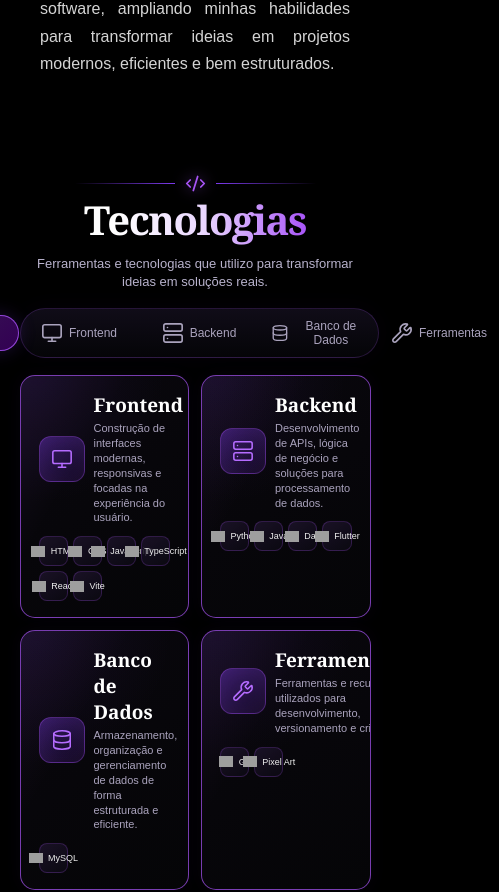
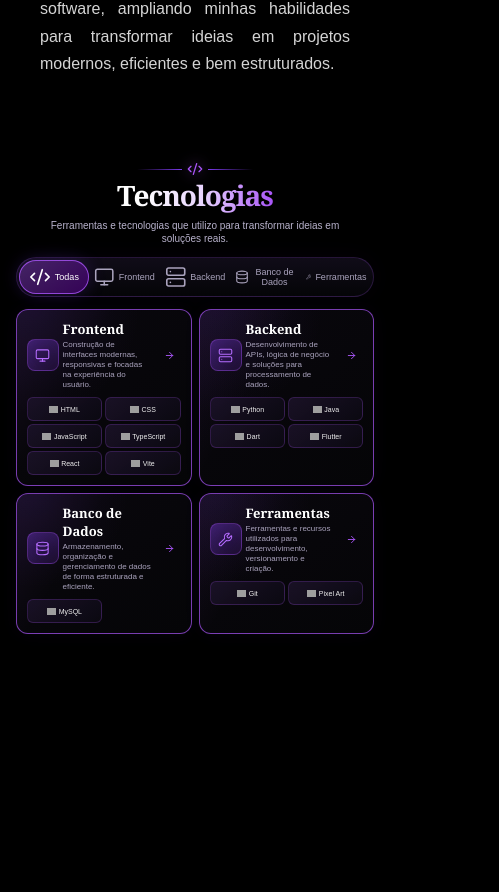
Before and after one commit to samarasales78/dev-portfolio, a React (Vite) app: page / in a window 390 px wide. Shown: the part 1356-2248 px from the top of the page, 499 px wide, since content can reach past the window. Built offline with nearby package versions, Linux system fonts and the light colour scheme; grey boxes are pictures that could not be loaded.

Commit message:
fix responsive technology section sizing

```diff
--- a/src/pages/Tech.css
+++ b/src/pages/Tech.css
@@ -439,3 +439,551 @@
 .details-technologies {
   margin-top: 0;
 }
+
+@media (max-width: 900px) {
+  .tech-section {
+    padding: 32px 4% 36px;
+  }
+
+  .tech-heading h2 {
+    font-size: 2.2rem;
+  }
+
+  .tech-heading p {
+    max-width: 520px;
+    font-size: 12px;
+  }
+
+  .tech-tabs {
+    max-width: 100%;
+  }
+
+  .tech-tab {
+    min-width: 105px;
+    padding: 7px 10px;
+    font-size: 11px;
+  }
+
+  .category-grid {
+    gap: 10px;
+  }
+
+  .category-card {
+    min-height: 165px;
+    padding: 14px;
+  }
+
+  .category-card-header {
+    grid-template-columns: 40px 1fr auto;
+    gap: 9px;
+  }
+
+  .category-icon {
+    width: 40px;
+    height: 40px;
+  }
+
+  .category-icon svg {
+    width: 20px;
+    height: 20px;
+  }
+
+  .category-card-content h3 {
+    font-size: 17px;
+  }
+
+  .category-card-content p {
+    font-size: 10px;
+  }
+
+  .technology-list {
+    gap: 4px;
+  }
+
+  .technology-badge {
+    height: 28px;
+    padding: 4px;
+    font-size: 8px;
+  }
+
+  .technology-badge-icon {
+    width: 13px;
+    height: 13px;
+  }
+
+  .technology-badge-icon img {
+    width: 12px;
+    height: 12px;
+  }
+
+  .category-arrow-button {
+    width: 30px;
+    height: 30px;
+  }
+
+  .category-arrow {
+    width: 14px;
+    height: 14px;
+  }
+
+  .category-details {
+    padding: 20px;
+  }
+
+  .details-icon {
+    width: 52px;
+    height: 52px;
+  }
+
+  .details-header h3 {
+    font-size: 22px;
+  }
+
+  .details-header p {
+    font-size: 11px;
+  }
+
+  .details-content {
+    gap: 22px;
+  }
+}
+
+@media (max-width: 700px) {
+  .tech-section {
+    padding: 28px 5% 32px;
+  }
+
+  .tech-heading {
+    margin-bottom: 14px;
+  }
+
+  .tech-heading-decoration {
+    gap: 7px;
+  }
+
+  .tech-heading-decoration span {
+    width: 65px;
+  }
+
+  .tech-heading-decoration svg {
+    width: 18px;
+    height: 18px;
+  }
+
+  .tech-heading h2 {
+    font-size: 2rem;
+    letter-spacing: -1px;
+  }
+
+  .tech-heading p {
+    max-width: 450px;
+    font-size: 11px;
+    line-height: 1.35;
+  }
+
+  .tech-tabs {
+    margin-bottom: 14px;
+    padding: 2px;
+  }
+
+  .tech-tab {
+    min-width: 0;
+    padding: 7px 9px;
+    font-size: 10px;
+    gap: 4px;
+  }
+
+  .category-grid {
+    grid-template-columns: 1fr 1fr;
+    gap: 8px;
+  }
+
+  .category-card {
+    min-height: 150px;
+    padding: 12px;
+    border-radius: 13px;
+  }
+
+  .category-card-header {
+    grid-template-columns: 34px 1fr auto;
+    gap: 7px;
+  }
+
+  .category-icon {
+    width: 34px;
+    height: 34px;
+    border-radius: 9px;
+  }
+
+  .category-icon svg {
+    width: 17px;
+    height: 17px;
+  }
+
+  .category-card-content h3 {
+    font-size: 15px;
+    margin-bottom: 2px;
+  }
+
+  .category-card-content p {
+    font-size: 9px;
+    line-height: 1.3;
+  }
+
+  .category-arrow-button {
+    width: 26px;
+    height: 26px;
+  }
+
+  .category-arrow {
+    width: 13px;
+    height: 13px;
+  }
+
+  .technology-list {
+    grid-template-columns: repeat(2, minmax(0, 1fr));
+    gap: 4px;
+    margin-top: 9px;
+  }
+
+  .technology-badge {
+    height: 27px;
+    padding: 3px 4px;
+    gap: 3px;
+    font-size: 8px;
+    border-radius: 7px;
+  }
+
+  .technology-badge-icon {
+    width: 12px;
+    height: 12px;
+  }
+
+  .technology-badge-icon img {
+    width: 11px;
+    height: 11px;
+  }
+
+  .category-details {
+    padding: 17px;
+    border-radius: 14px;
+  }
+
+  .details-header {
+    gap: 10px;
+    padding-bottom: 13px;
+  }
+
+  .details-icon {
+    width: 46px;
+    height: 46px;
+    border-radius: 12px;
+  }
+
+  .details-header h3 {
+    font-size: 20px;
+  }
+
+  .details-header p {
+    font-size: 10px;
+  }
+
+  .details-content {
+    grid-template-columns: 1fr 1fr;
+    gap: 16px;
+    padding-top: 15px;
+  }
+
+  .details-column h4 {
+    font-size: 13px;
+    margin-bottom: 8px;
+  }
+
+  .details-list {
+    gap: 5px;
+  }
+
+  .detail-item {
+    gap: 5px;
+    font-size: 10px;
+  }
+
+  .check-icon {
+    width: 17px;
+    height: 17px;
+  }
+}
+
+@media (max-width: 480px) {
+  .tech-section {
+    min-height: 100vh;
+    padding: 24px 4% 28px;
+  }
+
+  .tech-heading {
+    margin-bottom: 12px;
+  }
+
+  .tech-heading-decoration {
+    gap: 5px;
+    margin-bottom: 4px;
+  }
+
+  .tech-heading-decoration span {
+    width: 45px;
+  }
+
+  .tech-heading-decoration svg {
+    width: 16px;
+    height: 16px;
+  }
+
+  .tech-heading h2 {
+    font-size: 1.75rem;
+    padding-bottom: 4px;
+  }
+
+  .tech-heading p {
+    max-width: 330px;
+    margin-top: 5px;
+    font-size: 10px;
+    line-height: 1.3;
+  }
+
+  .tech-tabs {
+    width: 100%;
+    margin-bottom: 12px;
+    box-sizing: border-box;
+  }
+
+  .tech-tab {
+    flex: 1;
+    min-width: 0;
+    padding: 6px 5px;
+    font-size: 9px;
+  }
+
+  .category-grid {
+    gap: 7px;
+  }
+
+  .category-card {
+    min-height: 140px;
+    padding: 10px;
+    border-radius: 12px;
+  }
+
+  .category-card-header {
+    grid-template-columns: 30px 1fr auto;
+    gap: 6px;
+  }
+
+  .category-icon {
+    width: 30px;
+    height: 30px;
+    border-radius: 8px;
+  }
+
+  .category-icon svg {
+    width: 15px;
+    height: 15px;
+  }
+
+  .category-card-content h3 {
+    font-size: 13px;
+  }
+
+  .category-card-content p {
+    font-size: 8px;
+    line-height: 1.25;
+  }
+
+  .category-arrow-button {
+    width: 23px;
+    height: 23px;
+  }
+
+  .category-arrow {
+    width: 11px;
+    height: 11px;
+  }
+
+  .technology-list {
+    gap: 3px;
+    margin-top: 7px;
+  }
+
+  .technology-badge {
+    height: 24px;
+    padding: 2px 3px;
+    gap: 2px;
+    font-size: 7px;
+    border-radius: 6px;
+  }
+
+  .technology-badge-icon {
+    width: 10px;
+    height: 10px;
+  }
+
+  .technology-badge-icon img {
+    width: 9px;
+    height: 9px;
+  }
+
+  .category-details {
+    margin-top: 8px;
+    padding: 14px;
+  }
+
+  .details-header {
+    gap: 8px;
+    padding-bottom: 11px;
+  }
+
+  .details-icon {
+    width: 40px;
+    height: 40px;
+    border-radius: 10px;
+  }
+
+  .details-header h3 {
+    font-size: 17px;
+    margin-bottom: 3px;
+  }
+
+  .details-header p {
+    font-size: 9px;
+    line-height: 1.3;
+  }
+
+  .details-content {
+    gap: 12px;
+    padding-top: 12px;
+  }
+
+  .details-column h4 {
+    font-size: 12px;
+    margin-bottom: 7px;
+  }
+
+  .details-list {
+    gap: 4px;
+  }
+
+  .detail-item {
+    font-size: 9px;
+    gap: 4px;
+  }
+
+  .check-icon {
+    width: 15px;
+    height: 15px;
+  }
+}
+
+@media (max-width: 380px) {
+  .tech-section {
+    padding: 20px 3% 24px;
+  }
+
+  .tech-heading h2 {
+    font-size: 1.55rem;
+  }
+
+  .tech-heading p {
+    font-size: 9px;
+  }
+
+  .tech-heading-decoration span {
+    width: 35px;
+  }
+
+  .tech-tab {
+    padding: 5px 3px;
+    font-size: 8px;
+  }
+
+  .category-grid {
+    gap: 5px;
+  }
+
+  .category-card {
+    min-height: 130px;
+    padding: 8px;
+  }
+
+  .category-card-header {
+    grid-template-columns: 27px 1fr auto;
+    gap: 5px;
+  }
+
+  .category-icon {
+    width: 27px;
+    height: 27px;
+  }
+
+  .category-icon svg {
+    width: 14px;
+    height: 14px;
+  }
+
+  .category-card-content h3 {
+    font-size: 12px;
+  }
+
+  .category-card-content p {
+    font-size: 7px;
+  }
+
+  .technology-badge {
+    height: 22px;
+    font-size: 6.5px;
+  }
+
+  .technology-badge-icon,
+  .technology-badge-icon img {
+    width: 8px;
+    height: 8px;
+  }
+
+  .category-arrow-button {
+    width: 21px;
+    height: 21px;
+  }
+
+  .category-arrow {
+    width: 10px;
+    height: 10px;
+  }
+
+  .category-details {
+    padding: 11px;
+  }
+
+  .details-icon {
+    width: 36px;
+    height: 36px;
+  }
+
+  .details-header h3 {
+    font-size: 15px;
+  }
+
+  .details-header p {
+    font-size: 8px;
+  }
+
+  .details-column h4 {
+    font-size: 11px;
+  }
+
+  .detail-item {
+    font-size: 8px;
+  }
+
+  .check-icon {
+    width: 14px;
+    height: 14px;
+  }
+}
```
